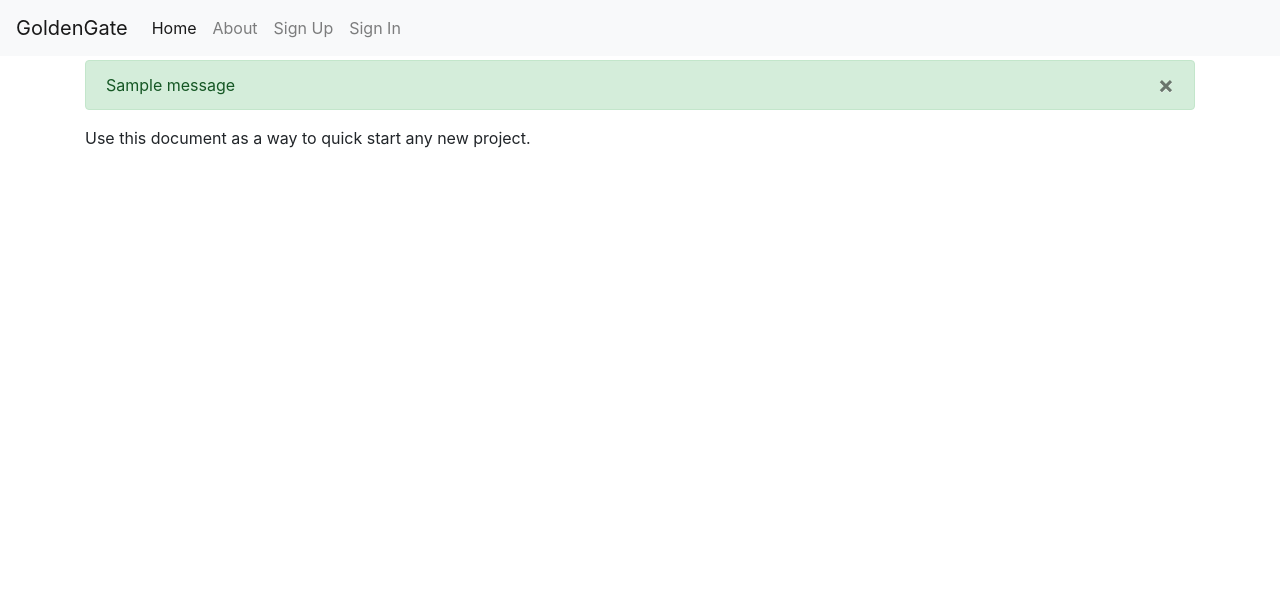
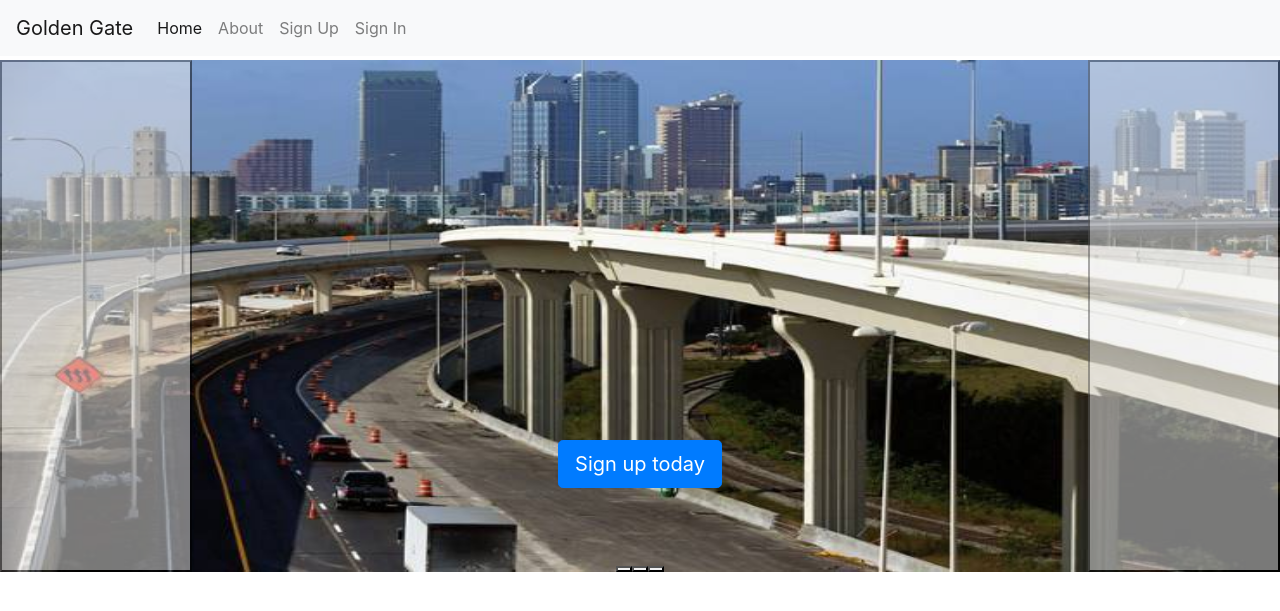
Before and after one commit to knoahlr/goldengate, a Django app: page / in a window 1280 px wide. Shown: the top 611 px of the page. Run offline with Django 3.2, Linux system fonts and the light colour scheme; tables that the repository leaves empty hold one stand-in row (values such as "Sample post"); one stand-in notice (Sample message) is shown; some libraries are stand-ins or nearby versions.

Commit message:
GG-1: Add sign up page
Added sign up for users to leave create an account.

```diff
--- a/config/urls.py
+++ b/config/urls.py
@@ -10,8 +10,9 @@ urlpatterns = [
     path(
         "about/", TemplateView.as_view(template_name="pages/about.html"), name="about"
     ),
+
     # Django Admin, use {% url 'admin:index' %}
-    path(settings.ADMIN_URL, admin.site.urls),
+    # path(settings.ADMIN_URL, admin.site.urls),
     # User management
     path("users/", include("goldengate.users.urls", namespace="users")),
     path("accounts/", include("allauth.urls")),
--- a/goldengate/static/css/project.css
+++ b/goldengate/static/css/project.css
@@ -1,3 +1,38 @@
+
+
+/* body {
+  padding-top: 3rem;
+  padding-bottom: 3rem;
+  color: #d3be03;
+} */
+
+.mb-1{
+  background-color: #d30303;
+}
+
+/* Since positioning the image, we need to help out the caption */
+.carousel-caption {
+  bottom: 3rem;
+  z-index: 10;
+}
+
+/* Declare heights because of positioning of img element */
+.carousel-item {
+  height: 32rem;
+}
+.carousel-item > img {
+  position: absolute;
+  top: 0;
+  left: 0;
+  min-width: 100%;
+  height: 32rem;
+
+}
+
+.carousel-inner{
+  background-color: #d30303;
+}
+
 /* These styles are generated from project.scss. */
 
 .alert-debug {
--- a/goldengate/templates/base.html
+++ b/goldengate/templates/base.html
@@ -3,7 +3,7 @@
   <head>
     <meta charset="utf-8">
     <meta http-equiv="x-ua-compatible" content="ie=edge">
-    <title>{% block title %}GoldenGate{% endblock title %}</title>
+    <title>{% block title %}Golden Gate{% endblock title %}</title>
     <meta name="viewport" content="width=device-width, initial-scale=1.0">
     <meta name="description" content="Golden Gate Information Center">
     <meta name="author" content="Langat Kipkirui">
@@ -48,12 +48,12 @@
         <button class="navbar-toggler navbar-toggler-right" type="button" data-toggle="collapse" data-target="#navbarSupportedContent" aria-controls="navbarSupportedContent" aria-expanded="false" aria-label="Toggle navigation">
           <span class="navbar-toggler-icon"></span>
         </button>
-        <a class="navbar-brand" href="{% url 'home' %}">GoldenGate</a>
+        <a class="navbar-brand" href="{% url 'home' %}">Golden Gate</a>
 
         <div class="collapse navbar-collapse" id="navbarSupportedContent">
           <ul class="navbar-nav mr-auto">
             <li class="nav-item active">
-              <a class="nav-link" href="{% url 'home' %}">Home <span class="sr-only">(current)</span></a>
+              <a class="nav-link" href="{% url 'home' %}">Home<span class="sr-only">(current)</span></a>
             </li>
             <li class="nav-item">
               <a class="nav-link" href="{% url 'about' %}">About</a>
@@ -70,7 +70,7 @@
             {% else %}
               <li class="nav-item">
                 {# URL provided by django-allauth/account/urls.py #}
-                <a id="sign-up-link" class="nav-link" href="{% url 'account_signup' %}">{% trans "Sign Up" %}</a>
+                <a id="sign-up-link" class="nav-link" href="{% url 'users:applicant_signup' %}">{% trans "Sign Up" %}</a>
               </li>
               <li class="nav-item">
                 {# URL provided by django-allauth/account/urls.py #}
@@ -83,19 +83,20 @@
 
     </div>
 
-    <div class="container">
+    <!-- <div class="container-xl" style="height: 100%;"> -->
 
-      {% if messages %}
+      <!-- {% if messages %}
           {% for message in messages %}
               <div class="alert {% if message.tags %}alert-{{ message.tags }}{% endif %}">{{ message }}<button type="button" class="close" data-dismiss="alert" aria-label="Close"><span aria-hidden="true">&times;</span></button></div>
           {% endfor %}
-      {% endif %}
+      {% endif %} -->
 
-      {% block content %}
-        <p>Use this document as a way to quick start any new project.</p>
-      {% endblock content %}
+    <!-- </div>  -->
+    <!-- /container -->
 
-    </div> <!-- /container -->
+    {% block content %}
+    <p>Use this document as a way to quick start any new project.</p>
+    {% endblock content %}
 
     {% block modal %}{% endblock modal %}
 
--- a/goldengate/templates/pages/home.html
+++ b/goldengate/templates/pages/home.html
@@ -1 +1,67 @@
 {% extends "base.html" %}
+{% load static %}
+{% block content %}
+    <Main>
+
+        <div id="myCarousel" class="carousel slide" data-bs-ride="carousel">
+            <div class="carousel-indicators">
+                <button type="button" data-bs-target="#myCarousel" data-bs-slide-to="0" class="active" aria-current="true" aria-label="Slide 1"></button>
+                <button type="button" data-bs-target="#myCarousel" data-bs-slide-to="1" aria-label="Slide 2"></button>
+                <button type="button" data-bs-target="#myCarousel" data-bs-slide-to="2" aria-label="Slide 3"></button>
+            </div>
+
+            <div class="carousel-inner">
+                <div class="carousel-item active">
+                <!-- <svg class="bd-placeholder-img" width="100%" height="100%" xmlns="http://www.w3.org/2000/svg" aria-hidden="true" preserveAspectRatio="xMidYMid slice" focusable="false"><rect width="100%" height="100%" fill="#777"/></svg> -->
+                <img class="bd-placeholder-img" src="{% static 'images/home/flyover.jpg' %}" >
+
+                <div class="container">
+                    <div class="carousel-caption text-start">
+                    <p><a class="btn btn-lg btn-primary"href="{% url 'users:applicant_signup' %}">Sign up today</a></p>
+                    </div>
+                </div>
+                </div>
+
+
+                <div class="carousel-item">
+                <!-- <svg class="bd-placeholder-img" width="100%" height="100%" xmlns="http://www.w3.org/2000/svg" aria-hidden="true" preserveAspectRatio="xMidYMid slice" focusable="false"><rect width="100%" height="100%" fill="#777"/></svg> -->
+
+                <img class="bd-placeholder-img" src="{% static 'images/home/landscape.jfif' %}" >
+
+                <div class="container">
+                    <div class="carousel-caption">
+                    <p><a class="btn btn-lg btn-primary" href="#">Learn more</a></p>
+                    </div>
+                </div>
+                </div>
+
+
+                <div class="carousel-item">
+                <!-- <svg class="bd-placeholder-img" width="100%" height="100%" xmlns="http://www.w3.org/2000/svg" aria-hidden="true" preserveAspectRatio="xMidYMid slice" focusable="false"><rect width="100%" height="100%" fill="#777"/></svg> -->
+
+                <img class="bd-placeholder-img" src="{% static 'images/home/mm.jpg' %}" >
+
+                <div class="container">
+                    <div class="carousel-caption text-end">
+                    <p><a class="btn btn-lg btn-primary" href="#">Browse gallery</a></p>
+                    </div>
+                </div>
+                </div>
+            </div>
+
+            <button class="carousel-control-prev" type="button" data-bs-target="#myCarousel" data-bs-slide="prev">
+                <span class="carousel-control-prev-icon" aria-hidden="true"></span>
+                <span class="sr-only">Previous</span>
+            </button>
+            <button class="carousel-control-next" type="button" data-bs-target="#myCarousel" data-bs-slide="next">
+                <span class="carousel-control-next-icon" aria-hidden="true"></span>
+                <span class="sr-only">Next</span>
+            </button>
+
+        </div>
+</Main>
+
+
+
+
+{% endblock %}
--- a/goldengate/users/models.py
+++ b/goldengate/users/models.py
@@ -2,7 +2,7 @@ from django.contrib.auth.models import AbstractUser
 from django.db.models import CharField
 from django.urls import reverse
 from django.utils.translation import gettext_lazy as _
-
+from crispy_forms.helper import FormHelper
 
 class User(AbstractUser):
     """Default user for GoldenGate."""
--- a/goldengate/users/urls.py
+++ b/goldengate/users/urls.py
@@ -1,9 +1,9 @@
 from django.urls import path
-
 from goldengate.users.views import (
     user_detail_view,
     user_redirect_view,
     user_update_view,
+    applicant_user,
 )
 
 app_name = "users"
@@ -11,4 +11,5 @@ urlpatterns = [
     path("~redirect/", view=user_redirect_view, name="redirect"),
     path("~update/", view=user_update_view, name="update"),
     path("<str:username>/", view=user_detail_view, name="detail"),
+    path("", view=applicant_user, name="applicant_signup"),
 ]
```
Also changed, not shown: config/settings/base.py (+22 -2 lines), goldengate/templates/account/signup.html (+11 -1 lines), goldengate/users/forms.py (+33 -0 lines), goldengate/users/views.py (+43 -0 lines), db.sqlite3 (added), goldengate/static/images/home/1.jpeg (added), goldengate/static/images/home/2.jpeg (added), goldengate/static/images/home/3.jpeg (added), goldengate/static/images/home/4.jpeg (added), goldengate/static/images/home/5.jpeg (added), goldengate/static/images/home/flyover.jpg (added), goldengate/static/images/home/landscape.jfif (added), goldengate/static/images/home/mm.jpg (added).
